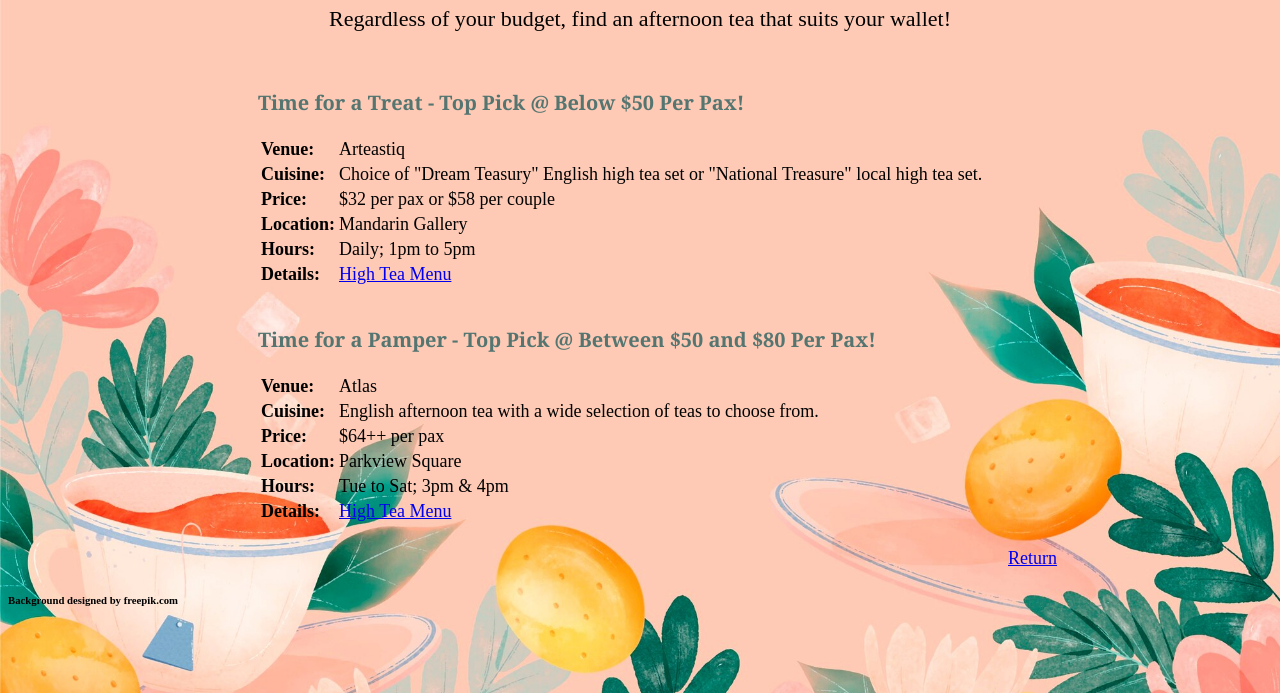
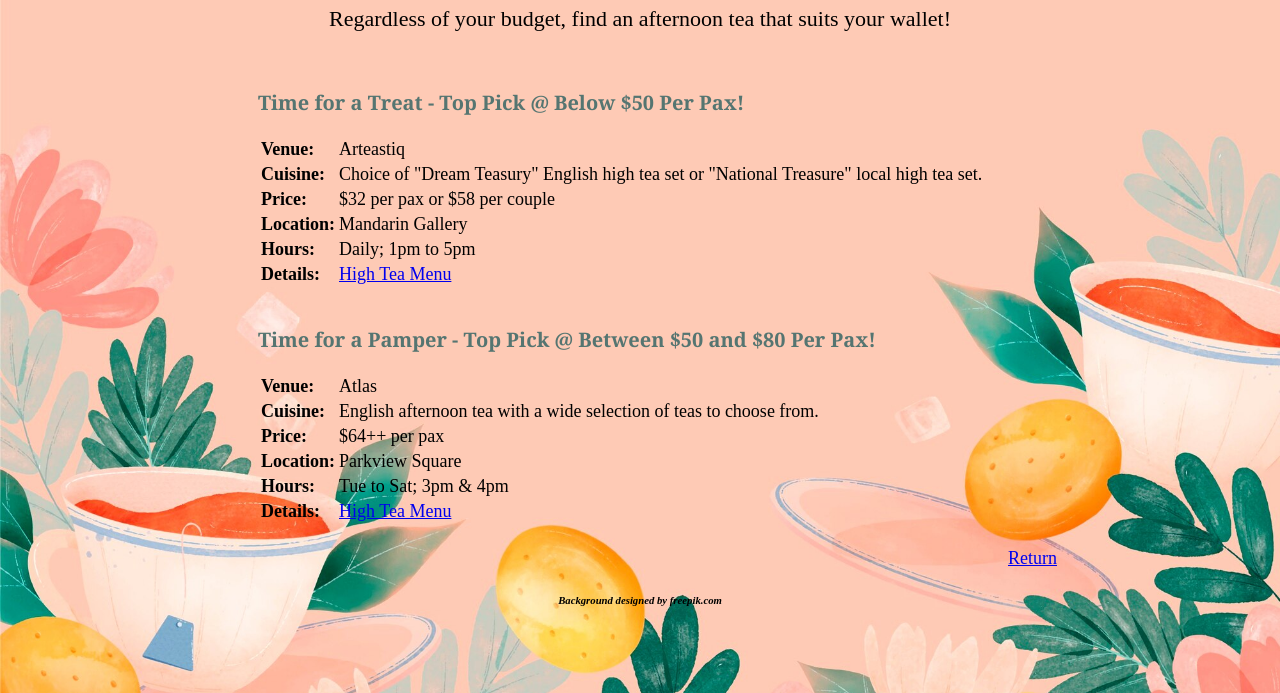
Before and after one commit to tngseokhieng/timefortea, a plain HTML site: page picksbyprice.html in a window 1280 px wide. Shown: the part 107-800 px from the top of the page. Drawn offline with Linux system fonts and the light colour scheme.

Commit message:
Update styleforprice.css

```diff
--- a/styleforprice.css
+++ b/styleforprice.css
@@ -3,5 +3,6 @@ h1 {color: #F05A28;text-align: center; font-family: Georgia, 'Times New Roman',
 h2 {text-align: center; font-size: 22px; font-weight: lighter;}
 h3 {color: #557571; text-indent: 250px; font-size: 20px;font-family: Georgia, 'Times New Roman', Times, serif;}
 h4 {text-indent: 1000px; font-weight: 400; font-size: 18px;}
+h6 {text-align: center; font-style: italic;}
 th {text-indent: 250px; text-align: left; font-size: 18px;}
 td {font-size: 18px;}
```
